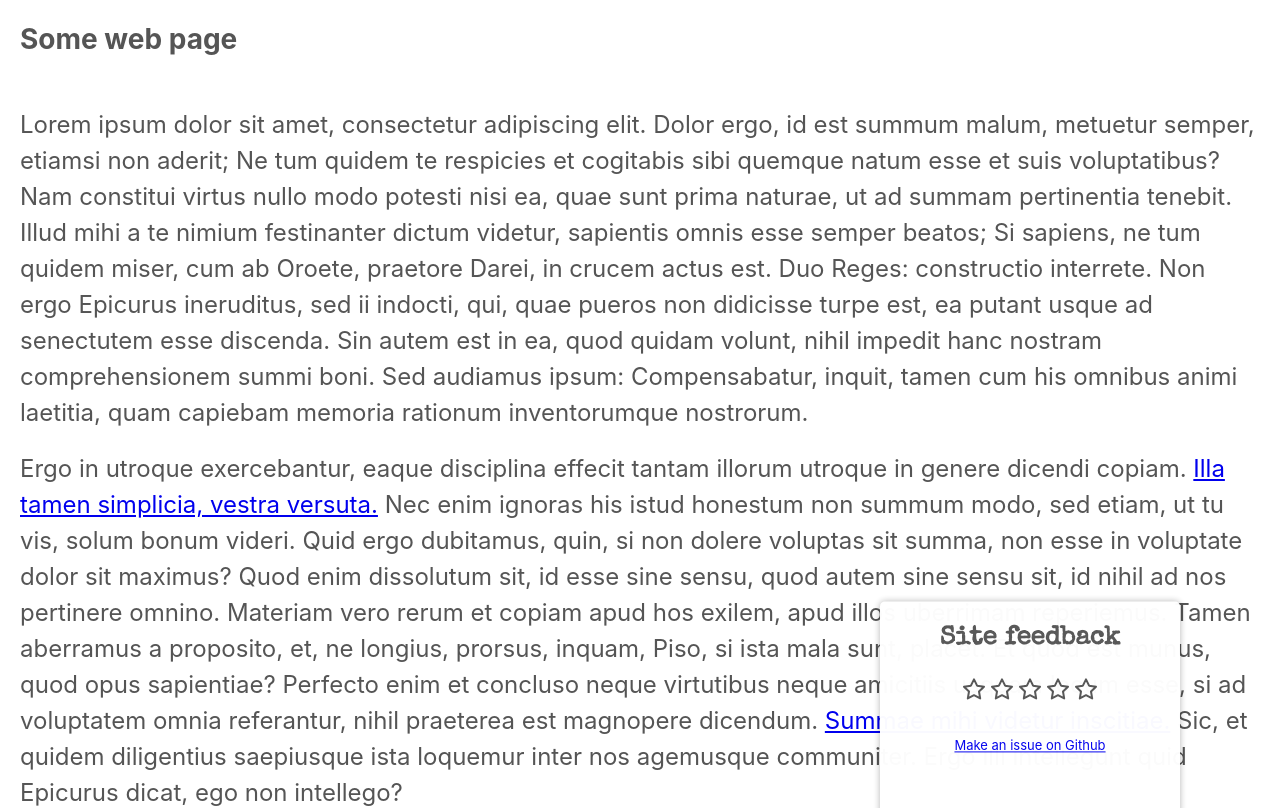
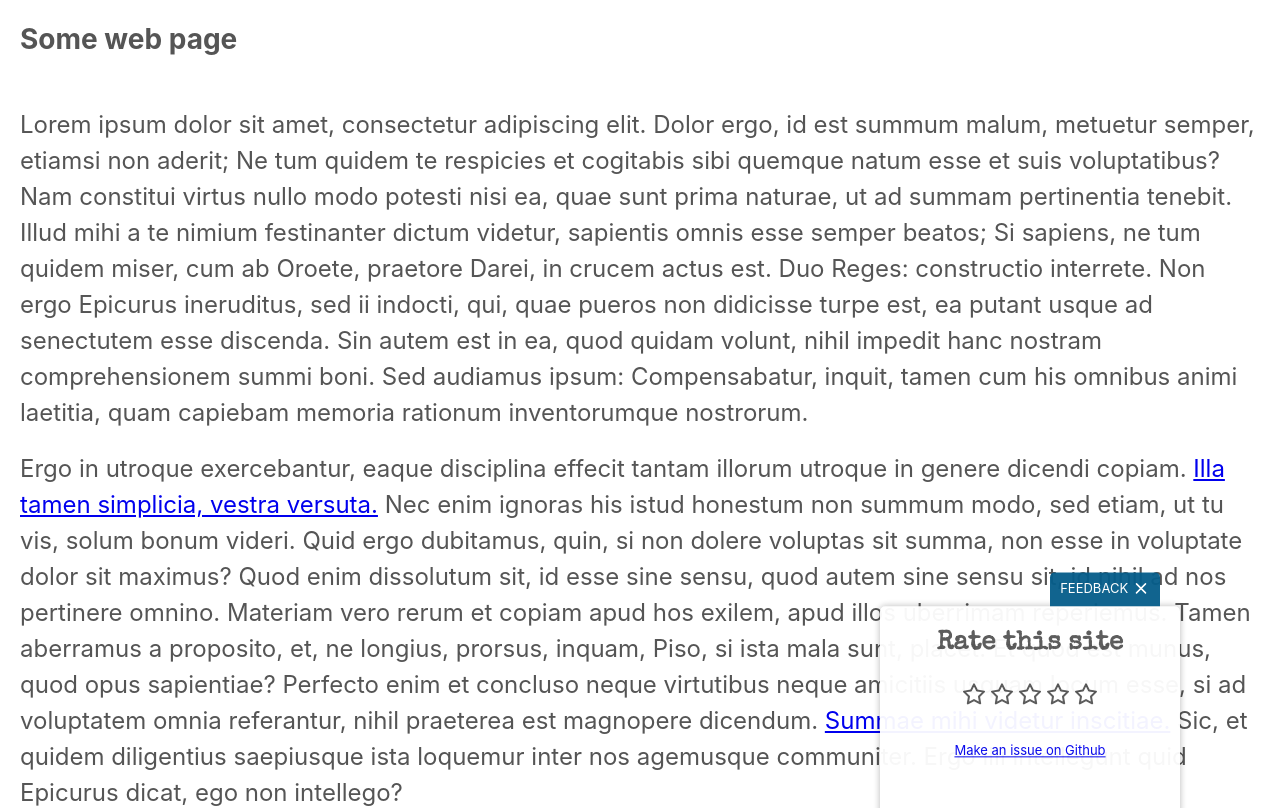
Before and after one commit to RikuVan/site-feedback-widget, a Svelte app: page / in a window 1280 px wide. Shown: the top 808 px of the page. Built offline with nearby package versions, Linux system fonts and the light colour scheme.

Commit message:
feat: open-close tab & spinner

```diff
--- a/src/App.svelte
+++ b/src/App.svelte
@@ -6,43 +6,46 @@
 <script>
 	import Layout from "./components/Layout.svelte";
 	import StarRating from "./components/StarRating.svelte"
+	import Spinner from "./components/Spinner.svelte"
 	import OpenCloseTab from "./components/OpenCloseTab.svelte"
 	import { onMount } from 'svelte'
 	import { elasticOut } from 'svelte/easing'
-	import { store } from './store'
+	import { fade } from 'svelte/transition';
+	import { stateStore as store, hide } from './store'
 	import debounce from 'lodash.debounce'
 	import storage from './localStorage'
 
 	// prop
 	export let feedbackOffset = 700
-
 	// state
 	let autoOpened = false
 	let rating = 0
 	let text = ''
+	let closing = false
 	$: isHidden = $store.current === 'idle'
 	$: thanks = $store.current === 'thanks'
+	$: if(thanks && !closing) {
+		closing = true
+		setTimeout(() => store.actions.close(), 3000)
+	}
 	$: form = $store.current === 'form'
 
 	const listenerConfig = {capture: true, passive: true}
    const handleScroll = debounce(e => {
 			const shouldShow = window.pageYOffset > feedbackOffset
-			if (isHidden && !$store.init) {
+			if (isHidden && !$store.init && !$hide) {
 				store.actions.show()
 			}
 	 }, 2000)
 
 	onMount(() => {
-		const feedback = storage.get()
-		if (feedback === 'done' || feedback === 'seen') {
-			return
-		}
-		const listener = document.addEventListener('scroll', handleScroll, listenerConfig)
+		!$hide && document.addEventListener('scroll', handleScroll, listenerConfig)
 		return () => document.removeEventListener('scroll', handleScroll, listerConfig);
 	})
 
 	function onSubmit() {
 		store.actions.submit(text)
+		setTimeout(() => store.actions.finish('ok'), 1000)
 	}
 </script>
 
@@ -53,8 +56,19 @@
 	}
 
 	:global(div) {
+		/* global variables */
 		--font-color: #555;
 		--border-color: #333;
+		--spinner-size: 28px;
+		--white: rgb(255,255,255);
+		--off-white: rgb(217,217,217, 0.5);
+		--spin-duration: 1s;
+		--primary-blue: rgb(6, 93, 138);
+		--hover-blue: rgb(8, 116, 170);
+		--off-blue: rgb(6, 93, 218, 0.2);
+		--star-color: rgb(255, 193, 0);
+		--border-radius: 5px;
+
 		color: var(--font-color);
 		font-family: -apple-system, BlinkMacSystemFont, 'Segoe UI', Roboto,
 			Helvetica, Arial, sans-serif, 'Apple Color Emoji',
@@ -71,23 +85,31 @@
     font-size: 1rem;
 	  width: 100%;
 		height: 100px;
-	  border-radius: 5px;
+	  border-radius: var(--border-radius);
+	}
+
+	textarea:disabled {
+		background: var(--off-white);
 	}
 
 	button {
-    background: #4088da;
+    background: var(--primary-blue);
     appearance: none;
     border: none;
     text-transform: uppercase;
     color: white;
     letter-spacing: 0.5px;
     font-weight: bold;
-    padding: 1rem 2rem;
+    padding: 0.7rem 1.2rem;
     border-radius: 20rem;
     align-self: flex-end;
     cursor: pointer;
     font-size: 1rem;
 	}
+
+	button:hover {
+    background: var(--hover-blue);
+  }
 
 	form {
 		display: flex;
@@ -102,7 +124,7 @@
 <span>
 	{#if !isHidden && !thanks && !form}
 	<Layout>
-		<h1 slot="header">Site feedback</h1>
+		<h1 slot="header">Rate this site</h1>
 		<StarRating />
 	</Layout>
 	{:else if thanks}
@@ -113,9 +135,15 @@
 		<Layout>
 			<h1 slot="header">Tell us what to fix</h1>
 			<form on:submit|preventDefault={onSubmit}>
-				<textarea bind:value={text} />
-				<button>Submit</button>
+				<textarea bind:value={text} disabled={$store.submitting} />
+				{#if $store.submitting}
+					<Spinner />
+				{:else}
+					<button>Submit</button>
+				{/if}
 			</form>
 		</Layout>
+		{:else}
+		<div in:fade="{{duration: 1000, delay: 200}}"><OpenCloseTab /></div>
 	{/if}
 </span>
--- a/src/components/Layout.svelte
+++ b/src/components/Layout.svelte
@@ -1,5 +1,6 @@
 <script>
   import { fly } from 'svelte/transition';
+  import OpenCloseTab from "./OpenCloseTab.svelte"
 </script>
 
 <style>
@@ -45,6 +46,7 @@
 </style>
 
 <div in:fly="{{y: 200, duration: 1000}}" out:fly="{{y: 200, duration: 500}}">
+  <OpenCloseTab />
   <header>
     <slot name="header" />
   </header>
--- a/src/components/OpenCloseTab.svelte
+++ b/src/components/OpenCloseTab.svelte
@@ -1,9 +1,10 @@
 <script>
-  import { store } from '../store'
+  import { stateStore as store } from '../store'
+
+  let collapsed = $store.current === 'idle'
 
   function onClick() {
-    const state = $store.current
-    if (current !== 'idle') {
+    if (collapsed) {
       return store.actions.show()
     }
     return store.actions.close()
@@ -11,33 +12,86 @@
 </script>
 
 <style>
-  a {
+  .open-close-tab {
     text-align: center;
     position: absolute;
-    top: -18px;
-    right: 20px;
-    width: 40px;
-    height: 18px;
+    width: 110px;
+    height: 34px;
     padding-top: 2px;
     cursor: pointer;
     border: 0;
+    border-top-right-radius: var(--border-radius);
+    border-top-left-radius: var(--border-radius);
     outline: 0;
     font-size: 100%;
     vertical-align: baseline;
-    background: transparent;
+    line-height: 2.5;
     margin: 0;
     padding: 0;
     float: none !important;
     touch-action: manipulation;
+    background: var(--primary-blue);
+    color: var(--white);
+    text-transform: uppercase;
+    transition: color 0.3s;
   }
-  a::before {
-    content: '';
-    position: absolute;
-    left: -4px;
-    right: -4px;
-    bottom: -8px;
-    height: 8px;
+
+  .open-close-tab:hover {
+    background: var(--hover-blue);
+  }
+
+  .tab-open {
+    top: -34px;
+    right: 20px;
+  }
+
+  .tab-collapsed {
+    top: none;
+    bottom: -200px;
+    right: 120px;
+  }
+
+  svg {
+    margin-bottom: -4px;
   }
 </style>
 
-<a on:click="{onClick}">^</a>
+<div
+  class="open-close-tab"
+  on:click="{onClick}"
+  class:tab-collapsed="{collapsed}"
+  class:tab-open="{!collapsed}"
+>
+  Feedback {#if collapsed}
+  <svg
+    xmlns="http://www.w3.org/2000/svg"
+    width="18"
+    height="18"
+    viewBox="0 0 24 24"
+    fill="none"
+    stroke="currentColor"
+    stroke-width="2"
+    stroke-linecap="round"
+    stroke-linejoin="round"
+    class="feather feather-chevron-up"
+  >
+    <polyline points="18 15 12 9 6 15"></polyline>
+  </svg>
+  {:else}
+  <svg
+    xmlns="http://www.w3.org/2000/svg"
+    width="18"
+    height="18"
+    viewBox="0 0 24 24"
+    fill="none"
+    stroke="currentColor"
+    stroke-width="2"
+    stroke-linecap="round"
+    stroke-linejoin="round"
+    class="feather feather-x"
+  >
+    <line x1="18" y1="6" x2="6" y2="18"></line>
+    <line x1="6" y1="6" x2="18" y2="18"></line>
+  </svg>
+  {/if}
+</div>
--- /dev/null
+++ b/src/components/Spinner.svelte
@@ -0,0 +1,23 @@
+<style>
+@keyframes spin {
+  0% {
+    transform: rotate(0deg);
+  }
+  100% {
+    transform: rotate(360deg);
+  }
+}
+
+.loading {
+    margin: auto;
+    border-radius: 50%;
+    width: var(--spinner-size);
+    height: var(--spinner-size);
+    border: .25rem solid var(--off-blue);
+    border-top-color: var(--primary-blue);
+    animation: spin var(--spin-duration) infinite linear;
+}
+
+</style>
+
+<div class="loading" />
--- a/src/components/StarRating.svelte
+++ b/src/components/StarRating.svelte
@@ -1,5 +1,5 @@
 <script>
-  import { store } from '../store'
+  import { stateStore as store } from '../store'
 
   const ratings = [1, 2, 3, 4, 5]
 
@@ -12,6 +12,15 @@
 	}
 </script>
 
+<style>
+    svg {
+      fill: none;
+    }
+    svg.selected {
+      fill: var(--star-color)
+    }
+  </style>
+
 <div>
   {#each ratings as rating}
   <span on:click={() => rate(rating)}>
@@ -20,7 +29,7 @@
       width="24"
       height="24"
       viewBox="0 0 24 24"
-      fill={rating <= selected ? "#555" : "none"}
+      class:selected={rating <= selected}
       stroke="currentColor"
       stroke-width="2"
       stroke-linecap="round"
--- a/src/store.js
+++ b/src/store.js
@@ -32,7 +32,7 @@ function reducer(event, state) {
         case 'SUBMIT':
           return { ...state, text: event.payload, submitting: true, event: event.type }
         case 'FINISH':
-          return { ...state, text: event.payload, current: 'thanks', event: event.type }
+          return { ...state, result: event.payload, current: 'thanks', event: event.type }
         case 'CLOSE':
           return { ...initialState, event: event.type }
         default:
@@ -55,7 +55,7 @@ const actions = {
   rate: (payload, state) => reducer({ type: 'RATE', payload }, state),
   close: (_, state) => reducer({ type: 'CLOSE' }, state),
   submit: (payload, state) => reducer({ type: 'SUBMIT', payload }, state),
-  finish: payload => reducer({ type: 'SAVED', payload }, state)
+  finish: (payload, state) => reducer({ type: 'FINISH', payload }, state)
 }
 
 function reduce(actions, initial) {
@@ -65,24 +65,17 @@ function reduce(actions, initial) {
     acc[actionName] = payload => state.update(state => actions[actionName](payload, state))
     return acc
   }, {})
-
-  const stateAfterEffects = derived(state, $a => {
-    if ($a.current === 'rate' && $a.rating > 0) {
-      storage.set('done')
-    } else if ($a.init) {
-      storage.set('seen')
-    }
-    if ($a.current === 'form' && $a.submitting) {
-      console.log('sending text to backend')
-      mappedActions.finish({ response: 'ok' })
-    }
-    if ($a.current === 'thanks') {
-      setTimeout(mappedActions.close, 3000)
-    }
-    return $a
-  })
-
-  return { subscribe: stateAfterEffects.subscribe, actions: mappedActions }
+  return { subscribe: state.subscribe, actions: mappedActions }
 }
 
-export const store = reduce(actions, initialState)
+export const stateStore = reduce(actions, initialState)
+
+export const hide = derived(stateStore, $a => {
+  if ($a.current === 'rate' && $a.rating > 0) {
+    storage.set('done')
+  } else if ($a.init) {
+    storage.set('seen')
+  }
+  const feedback = storage.get()
+  return feedback === 'done' || feedback === 'seen'
+})
```
